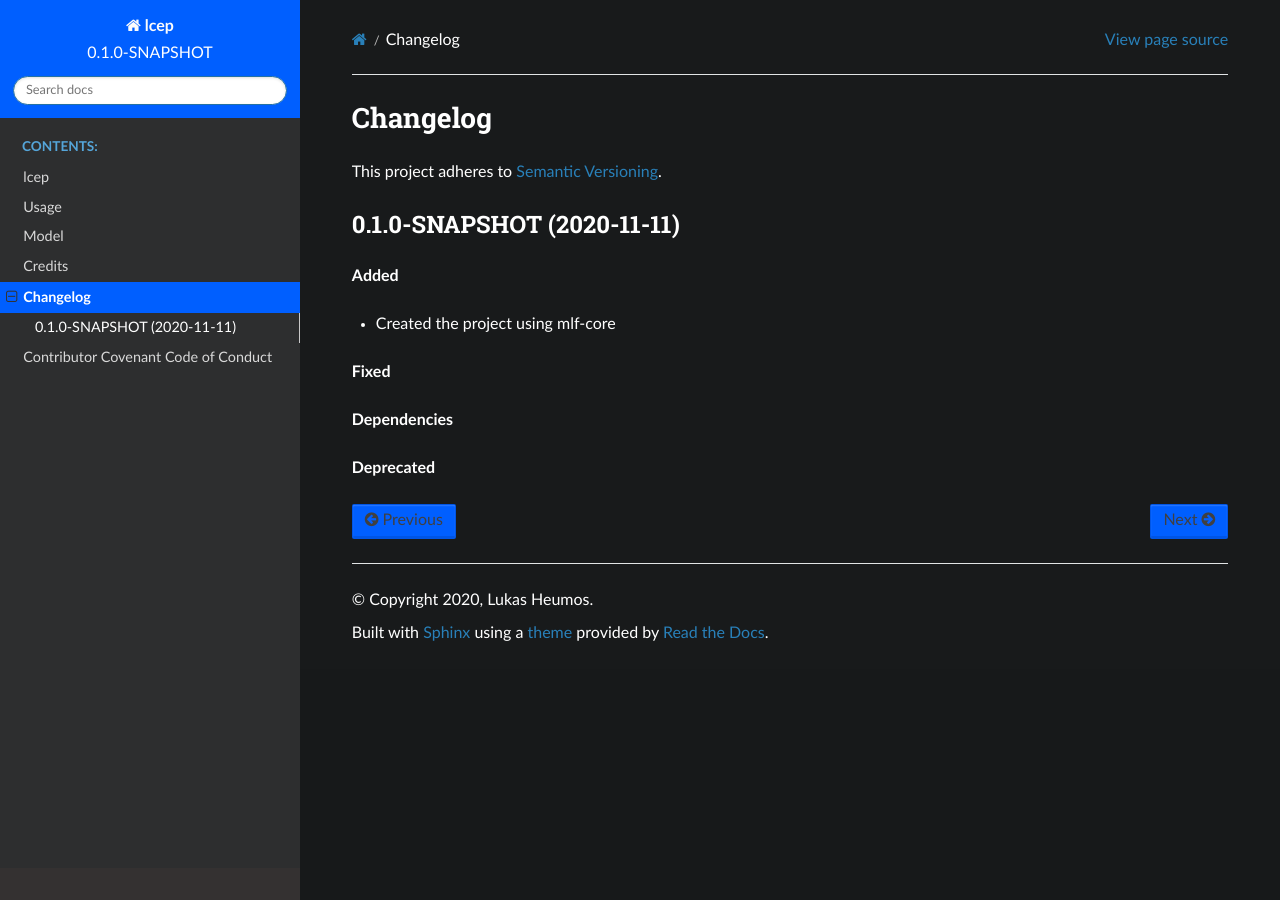
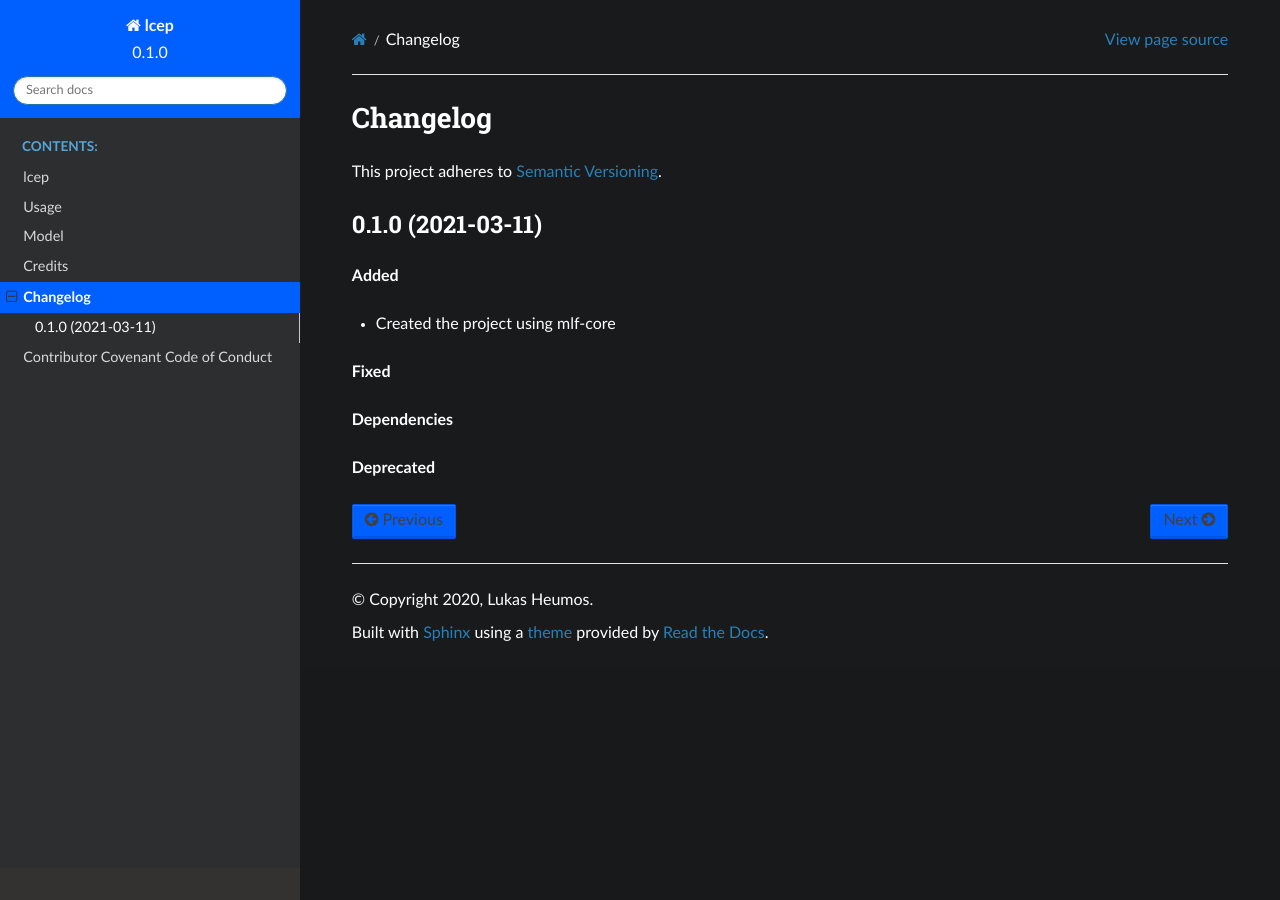
Before and after one commit to mlf-core/lcep, a Sphinx documentation site: the page built from docs/changelog.rst, in a window 1280 px wide. Built offline with Sphinx 7.4.7 and the Read the Docs theme 2.0.0, drawn with Linux system fonts in a browser that asks for light colours.

Commit message:
Bump version from 0.1.0-SNAPSHOT to 0.1.0

```diff
--- a/CHANGELOG.rst
+++ b/CHANGELOG.rst
@@ -5,8 +5,8 @@ Changelog
 This project adheres to `Semantic Versioning <https://semver.org/>`_.
 
 
-0.1.0-SNAPSHOT (2020-11-11)
----------------------------------------------
+0.1.0 (2021-03-11)
+------------------
 
 **Added**
 
--- a/docs/conf.py
+++ b/docs/conf.py
@@ -53,9 +53,9 @@ author = "Lukas Heumos"
 # the built documents.
 #
 # The short X.Y version.
-version = '0.1.0-SNAPSHOT'
+version = '0.1.0'
 # The full version, including alpha/beta/rc tags.
-release = '0.1.0-SNAPSHOT'
+release = '0.1.0'
 
 # The language for content autogenerated by Sphinx. Refer to documentation
 # for a list of supported languages.
--- a/mlf_core.cfg
+++ b/mlf_core.cfg
@@ -1,5 +1,5 @@
 [bumpversion]
-current_version = 0.1.0-SNAPSHOT
+current_version = 0.1.0
 
 [bumpversion_files_whitelisted]
 dot_cookietemple = .mlf_core.yml
```
Also changed, not shown: .mlf_core.yml, 2 other files.
